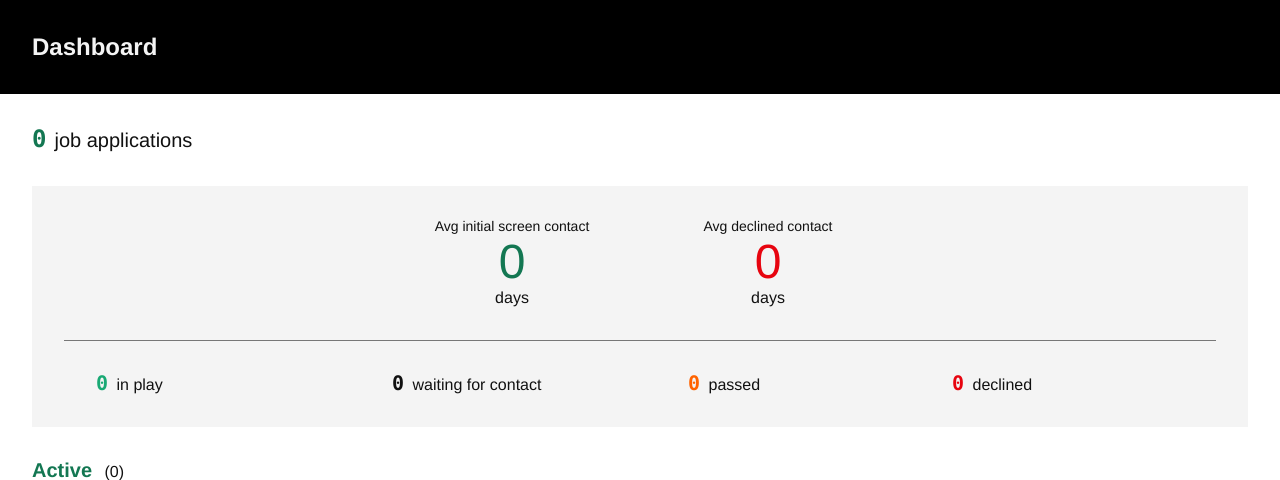
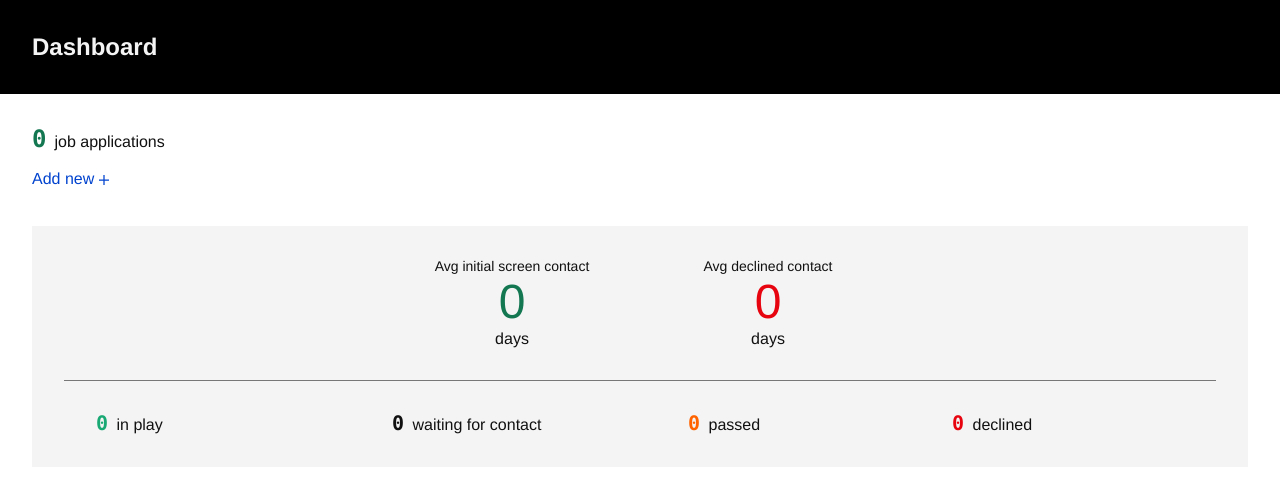
Before and after one commit to ecumike/jobmine, a Django app: page / in a window 1280 px wide. Shown: the part 50-530 px from the top of the page. Run offline with Django 4.2, Linux system fonts and the light colour scheme; data that the repository does not hold is empty; some libraries are stand-ins or nearby versions.

Commit message:
New: Added new/edit capability on home page (#2)

```diff
--- a/static/site-common.css
+++ b/static/site-common.css
@@ -62,9 +62,15 @@ a:hover,
 }
 
 /** Icon colors **/
-.icon {
+.icon svg {
 	fill: var(--link-color);
-	display: block;
+	display: inline-block;
+	width: 20px;
+	height: 20px;
+}
+.icon.small svg {
+	width: 18px;
+	height: 18px;
 }
 
 .hover .icon:focus,
--- a/templates/core/home.html
+++ b/templates/core/home.html
@@ -23,7 +23,10 @@
 {% block content %}
 
 	<div class="{{ templateHelpers.classes.grid }}">
-		<div class="mv4 f4"><span class="f3 b dark-green code mr2">{{ postingCounts }}</span>job applications</div>
+		<div class="mv4">
+			<div><span class="f3 b dark-green code mr2">{{ postingCounts }}</span>job applications</div>
+			<div class="mt3"><a class="inline-flex" href="{% url 'admin:applications_jobposting_add' %}"><div>Add new</div><div class="icon dib">{{ templateHelpers.icons.add|safe }}</div></a></div>
+		</div>
 
 		{% if dates %}<div id="history-chart" class="mb3" style="height:300px;"></div>{% endif %}
 
--- a/templatetags/common_templatetags.py
+++ b/templatetags/common_templatetags.py
@@ -48,5 +48,9 @@ def getTemplateHelpers(context):
 				'sortOnly': 'data-widget="datatable" data-fixed-header="true" data-paging="false" data-searching="false" data-info="false" class="w-100 hover stripe collapse display" width="100%"',
 				'fullFeatures': 'data-widget="datatable" data-fixed-header="true" data-length-change="false" data-page-length="100" class="w-100 hover stripe collapse display" width="100%" data-buttons=\'["excel"]\' data-dom="lBifrtip"',
 			},
+		},
+		'icons': {
+			'add': '<svg focusable="false" preserveAspectRatio="xMidYMid meet" xmlns="http://www.w3.org/2000/svg" fill="currentColor" width="32" height="32" viewBox="0 0 32 32" aria-hidden="true"><path d="M17 15L17 8 15 8 15 15 8 15 8 17 15 17 15 24 17 24 17 17 24 17 24 15z"></path><title>Add</title></svg>',
+			'edit': '<svg preserveAspectRatio="xMidYMid meet" xmlns="http://www.w3.org/2000/svg" width="32" height="32" viewBox="0 0 32 32" aria-hidden="true"><path d="M2 26H30V28H2zM25.4 9c.8-.8.8-2 0-2.8 0 0 0 0 0 0l-3.6-3.6c-.8-.8-2-.8-2.8 0 0 0 0 0 0 0l-15 15V24h6.4L25.4 9zM20.4 4L24 7.6l-3 3L17.4 7 20.4 4zM6 22v-3.6l10-10 3.6 3.6-10 10H6z"></path><title>Edit</title></svg>'
 		}
 	}
```
Also changed, not shown: templates/core/partials/posting_list_item.html (+7 -2 lines).
